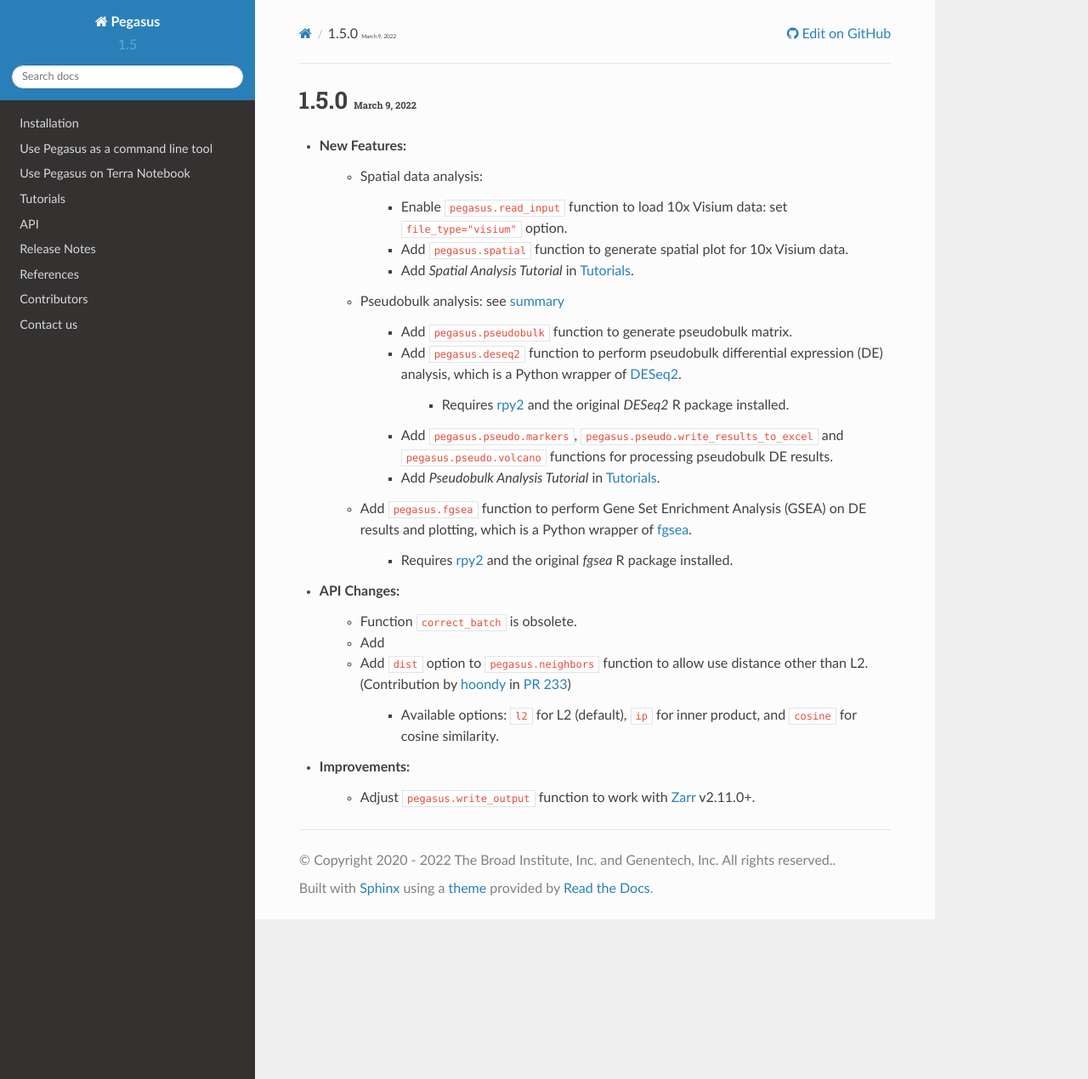
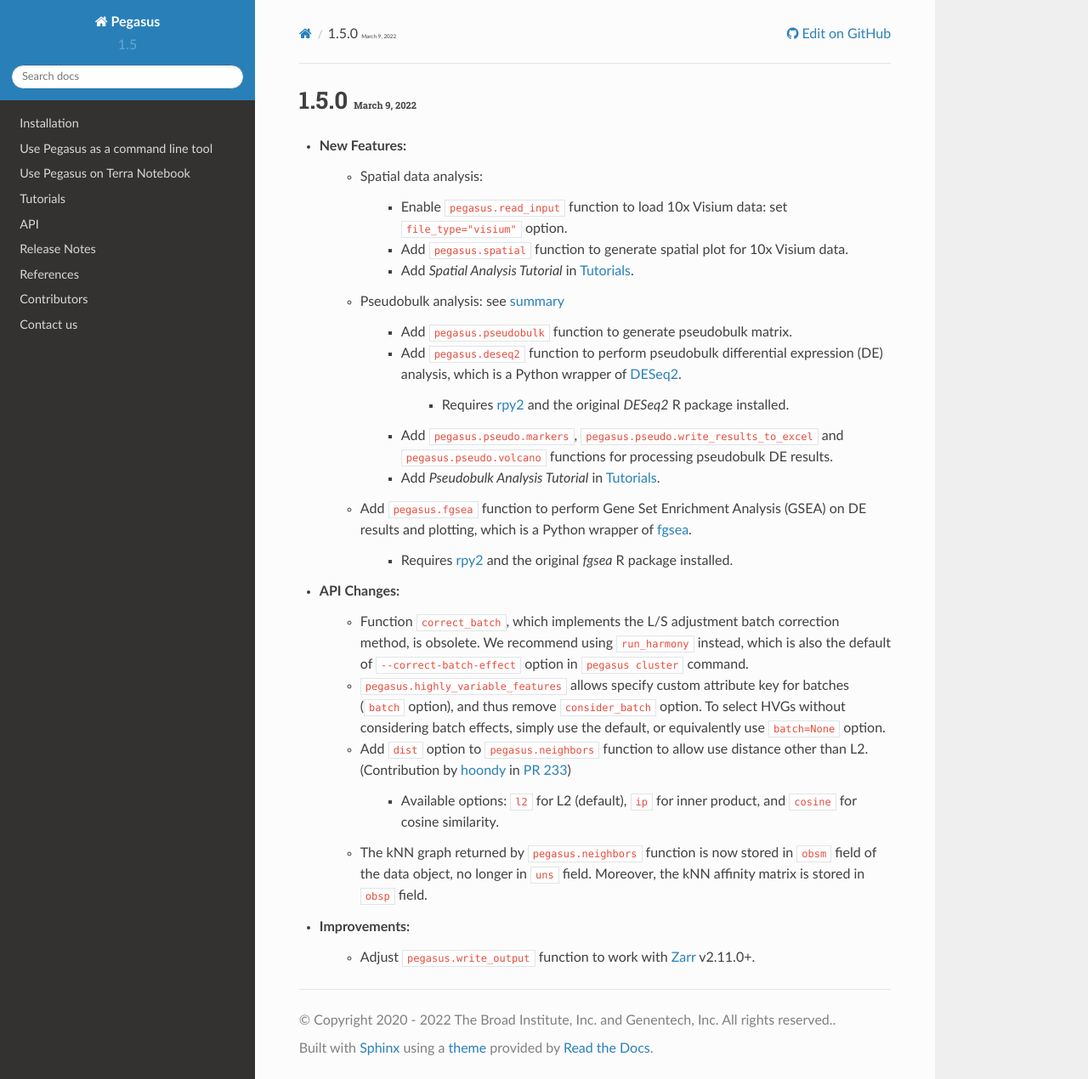
Before and after one commit to lilab-bcb/pegasus, a Sphinx documentation site: the page built from docs/release_notes/version_1_5.rst, in a window 1280 px wide and 1270 px high. Shown: the whole window at 85% size. Built offline with Sphinx 7.4.7 and the Read the Docs theme 2.0.0, drawn with Linux system fonts in a browser that asks for light colours; formulas are drawn with MathJax 3.

Commit message:
update more

```diff
--- a/docs/release_notes/version_1_5.rst
+++ b/docs/release_notes/version_1_5.rst
@@ -19,10 +19,14 @@
 
         * Requires `rpy2 <https://rpy2.github.io/doc.html>`_ and the original *fgsea* R package installed.
 * API Changes:
-    * Function ``correct_batch`` is obsolete.
-    * Add
+    * Function ``correct_batch``, which implements the L/S adjustment batch correction method, is obsolete.
+      We recommend using ``run_harmony`` instead, which is also the default of ``--correct-batch-effect`` option in ``pegasus cluster`` command.
+    * ``pegasus.highly_variable_features`` allows specify custom attribute key for batches (``batch`` option), and thus remove ``consider_batch`` option.
+      To select HVGs without considering batch effects, simply use the default, or equivalently use ``batch=None`` option.
     * Add ``dist`` option to ``pegasus.neighbors`` function to allow use distance other than L2. (Contribution by `hoondy <https://github.com/hoondy>`_ in `PR 233 <https://github.com/klarman-cell-observatory/pegasus/pull/233>`_)
 
         * Available options: ``l2`` for L2 (default), ``ip`` for inner product, and ``cosine`` for cosine similarity.
+    * The kNN graph returned by ``pegasus.neighbors`` function is now stored in ``obsm`` field of the data object, no longer in ``uns`` field.
+      Moreover, the kNN affinity matrix is stored in ``obsp`` field.
 * Improvements:
     * Adjust ``pegasus.write_output`` function to work with `Zarr <https://zarr.readthedocs.io>`_ v2.11.0+.
```
Also changed, not shown: 1 other file.
